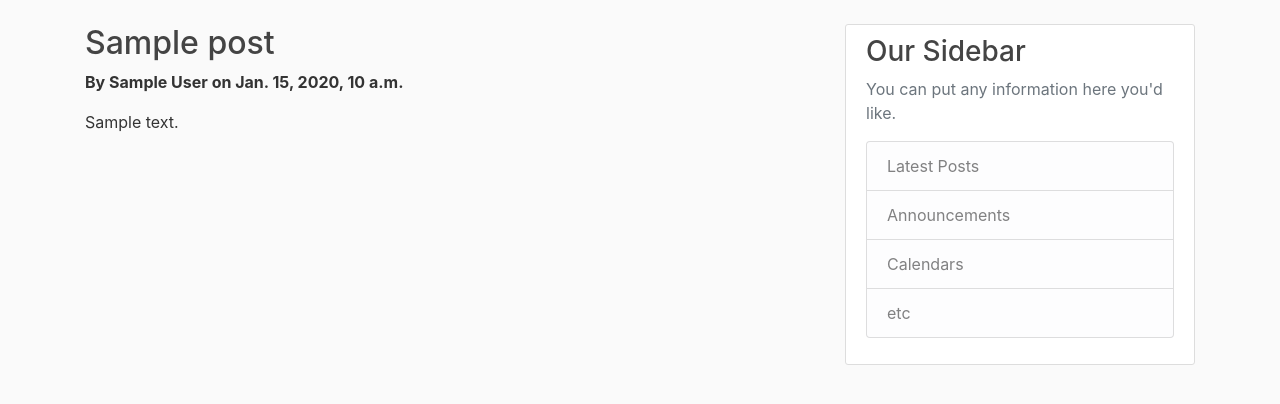
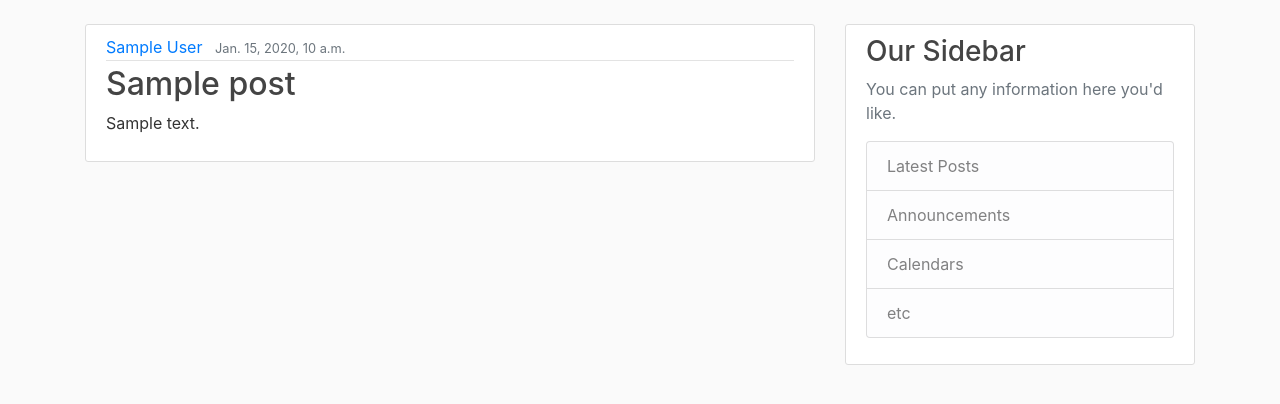
Before and after one commit to Yutika2309/The-Vintage-Pitch, a Django app: template Django_Project/blog/musicBlog/templates/musicBlog/home.html in a window 1280 px wide. Shown: the part 56-460 px from the top of the page. Run offline with Django 3.2, Linux system fonts and the light colour scheme; the template is opened without the code that fills it: most values are stand-ins (such as "Sample title", 1, 10 or a date in 2020); some libraries are stand-ins or nearby versions.

Commit message:
add href to username

```diff
--- a/Django_Project/blog/musicBlog/templates/musicBlog/home.html
+++ b/Django_Project/blog/musicBlog/templates/musicBlog/home.html
@@ -1,8 +1,15 @@
 {% extends "musicBlog/base.html" %}
 {% block content %}
     {% for post in posts %}
-        <h2>{{ post.title }}</h2>
-        <b><p>By {{ post.author }} on {{ post.date_posted }}</p></b>
-        <p>{{ post.content }}</p>
+        <article class="media content-section">
+            <div class="media-body">
+                <div class="article-metadata">
+                    <a class ="mr-2" href="#">{{ post.author }}</a>
+                    <small class="text-muted">{{ post.created_date }}</small>
+                </div>
+                <h2><a class="article-title" href="#">{{ post.title }}</a></h2>
+                <p class="article-content">{{ post.text }}</p>
+            </div>
+        </article>
     {% endfor %}
 {% endblock content%}
```
